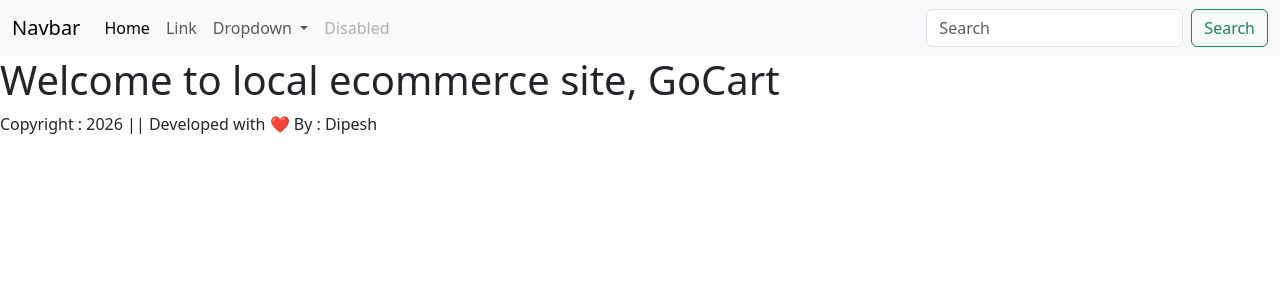
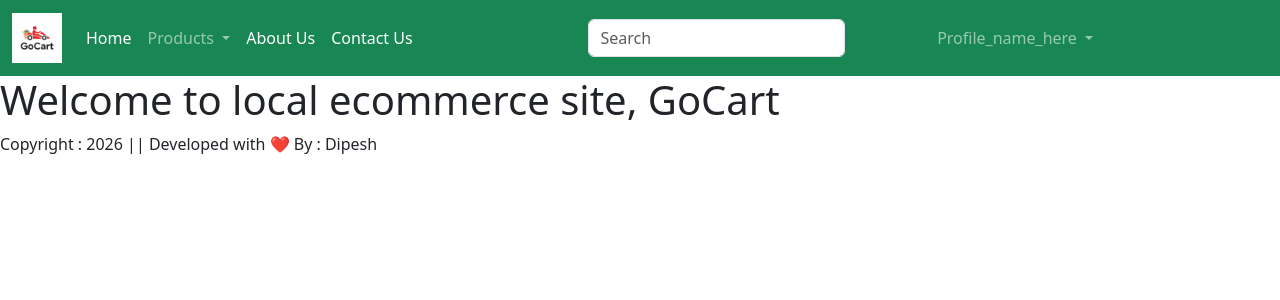
Before and after one commit to dipeshluitel/Ecommerce-Website, a Django app: page /gocart/home/ in a window 1280 px wide. Shown: the top 300 px of the page. Run offline with Django 5.2, Linux system fonts and the light colour scheme; some libraries are stand-ins or nearby versions.

Commit message:
fix(UI/UX): Nav Bar nav items are updated and new required items added

```diff
--- a/ecommerce/ecommerce/urls.py
+++ b/ecommerce/ecommerce/urls.py
@@ -19,5 +19,5 @@ from django.urls import path,include
 
 urlpatterns = [
     path('admin/', admin.site.urls),
-    path('gocart', include('goCart.urls')),
+    path('gocart/', include('goCart.urls')),
 ]
--- a/ecommerce/goCart/templates/goCart/base.html
+++ b/ecommerce/goCart/templates/goCart/base.html
@@ -15,9 +15,11 @@
 </head>
 
 <body>
-    <nav class="navbar navbar-expand-lg bg-body-tertiary">
+    <nav class="navbar navbar-expand-lg navbar-dark bg-success">
         <div class="container-fluid">
-            <a class="navbar-brand" href="#">Navbar</a>
+            <a class="navbar-brand" href="#">
+                <img src="{% static 'goCart/images/brand-logo.png'%}" width="50" height="50" alt="">
+            </a>
             <button class="navbar-toggler" type="button" data-bs-toggle="collapse"
                 data-bs-target="#navbarSupportedContent" aria-controls="navbarSupportedContent" aria-expanded="false"
                 aria-label="Toggle navigation">
@@ -26,33 +28,50 @@
             <div class="collapse navbar-collapse" id="navbarSupportedContent">
                 <ul class="navbar-nav me-auto mb-2 mb-lg-0">
                     <li class="nav-item">
-                        <a class="nav-link active" aria-current="page" href="#">Home</a>
+                        <a class="nav-link active" aria-current="page" href="{% url 'goCart:home'%}">Home</a>
                     </li>
-                    <li class="nav-item">
-                        <a class="nav-link" href="#">Link</a>
-                    </li>
+
                     <li class="nav-item dropdown">
                         <a class="nav-link dropdown-toggle" href="#" role="button" data-bs-toggle="dropdown"
                             aria-expanded="false">
-                            Dropdown
+                            Products
                         </a>
                         <ul class="dropdown-menu">
-                            <li><a class="dropdown-item" href="#">Action</a></li>
-                            <li><a class="dropdown-item" href="#">Another action</a></li>
-                            <li>
-                                <hr class="dropdown-divider">
-                            </li>
-                            <li><a class="dropdown-item" href="#">Something else here</a></li>
+                            <li><a class="dropdown-item" href="#">Women's Clothes</a></li>
+                            <li><a class="dropdown-item" href="#">Men's Clothes</a></li>
+                            <li><a class="dropdown-item" href="#">Childern Clothes</a></li>
+                            <li><a class="dropdown-item" href="#">Kitchen</a></li>
+                            <li><a class="dropdown-item" href="#">Tech</a></li>
+                            <li><a class="dropdown-item" href="#">Fashion</a></li>
                         </ul>
                     </li>
                     <li class="nav-item">
-                        <a class="nav-link disabled" aria-disabled="true">Disabled</a>
+                        <a class="nav-link text-white" href="#">About Us</a>
+                    </li>
+                    <li class="nav-item">
+                        <a class="nav-link text-white" href="#">Contact Us</a>
                     </li>
                 </ul>
                 <form class="d-flex" role="search">
                     <input class="form-control me-2" type="search" placeholder="Search" aria-label="Search" />
                     <button class="btn btn-outline-success" type="submit">Search</button>
                 </form>
+
+                <ul class="navbar-nav me-auto mb-2 mb-lg-0">
+                    <li class="nav-item dropdown">
+                        <a class="nav-link dropdown-toggle" href="#" role="button" data-bs-toggle="dropdown"
+                            aria-expanded="false">
+                            Profile_name_here
+                        </a>
+                        <ul class="dropdown-menu">
+                            <li><a class="dropdown-item" href="#">Profile</a></li>
+                            <li><a class="dropdown-item" href="#">Orders</a></li>
+                            <li><a class="dropdown-item" href="#">Change Password</a></li>
+                            <li><a class="dropdown-item" href="#">Logout</a></li>
+                        </ul>
+
+                    </li>
+                </ul>
             </div>
         </div>
     </nav>
--- a/ecommerce/goCart/urls.py
+++ b/ecommerce/goCart/urls.py
@@ -1,6 +1,8 @@
 from django.urls import path
 from . import views
 
+app_name = 'goCart'
+
 urlpatterns = [
-    path('/home/', views.home),
+    path('home/', views.home, name='home'),
 ]
```
Also changed, not shown: ecommerce/goCart/static/goCart/images/brand-logo.png (added), ecommerce/goCart/static/goCart/images/product/Neel.png (deleted).
